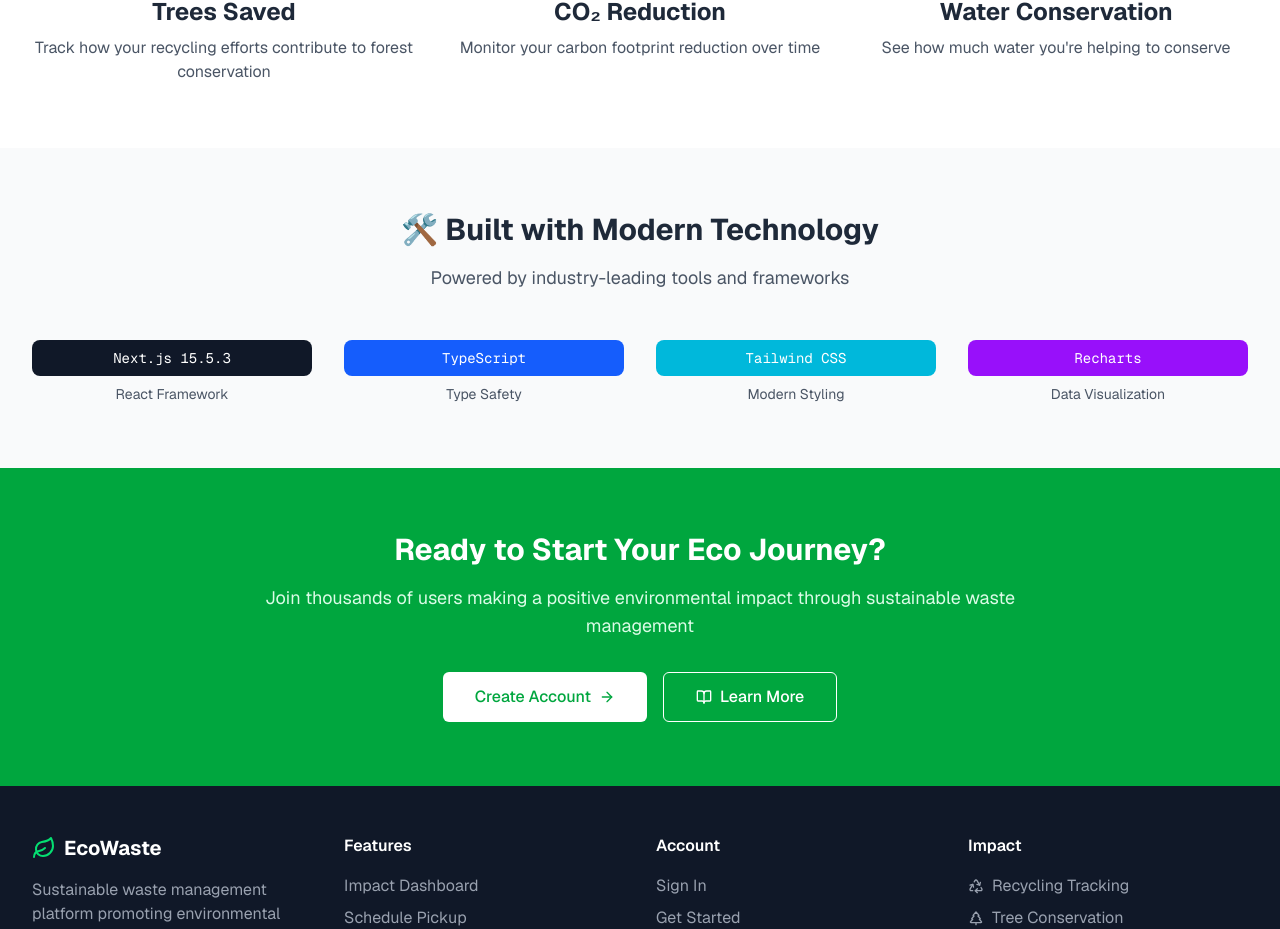
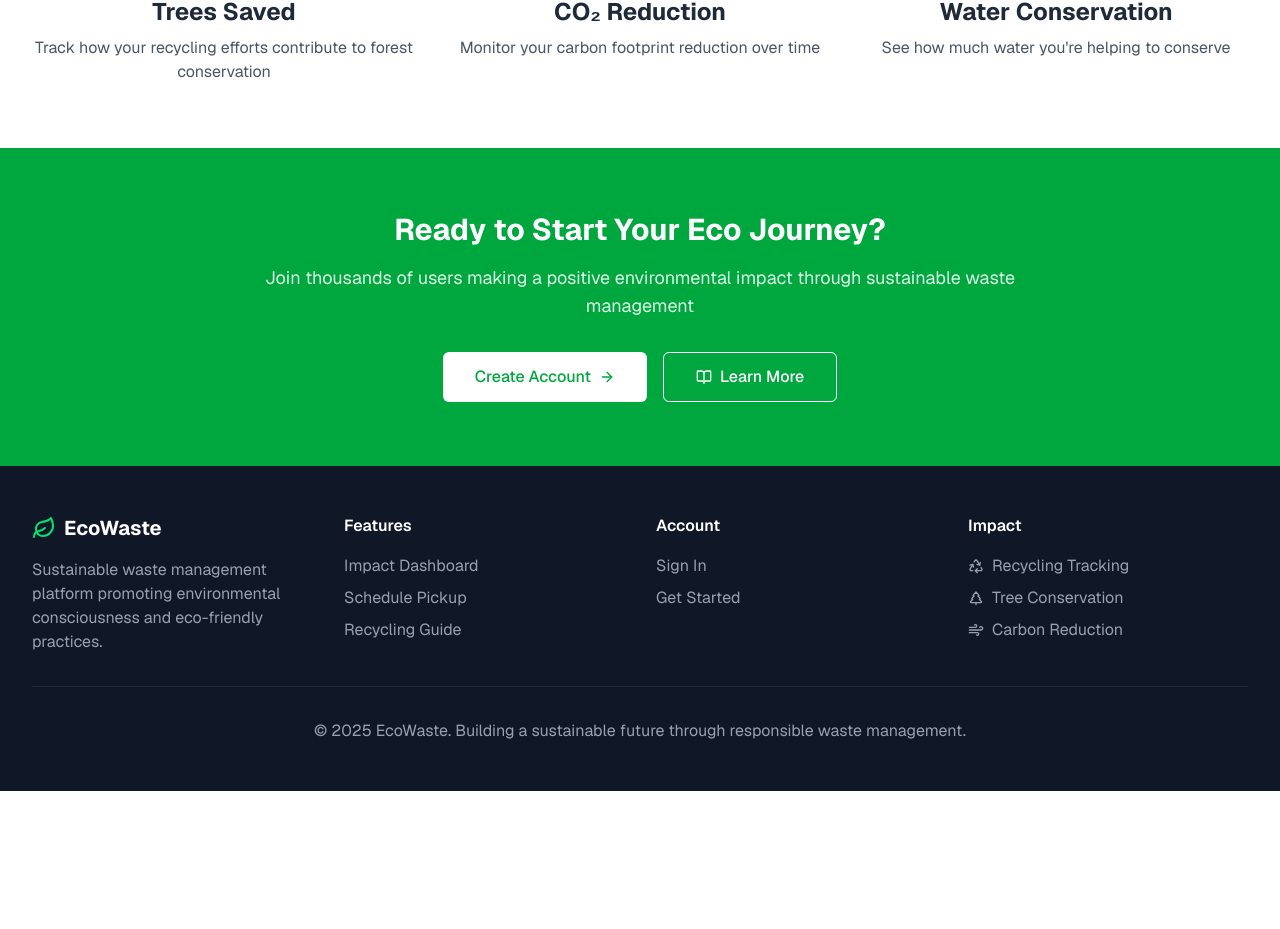
Before and after one commit to Euphemia1/ecowaste, a Next.js app: page / in a window 1280 px wide. Shown: the part 1369-2298 px from the top of the page. After the commit the page ends 2160 px from the top, so only its background shows below. Built offline with nearby package versions, Linux system fonts and the light colour scheme.

Commit message:
add chnages to remove the etch stack from th landing page

```diff
--- a/app/page.tsx
+++ b/app/page.tsx
@@ -190,33 +190,6 @@ export default function Home() {
         </div>
       </section>
 
-      {/* Technology Stack */}
-      <section className="max-w-7xl mx-auto px-4 sm:px-6 lg:px-8 py-16">
-        <div className="text-center mb-12">
-          <h2 className="text-3xl font-bold text-gray-800 mb-4">🛠️ Built with Modern Technology</h2>
-          <p className="text-gray-600 text-lg">Powered by industry-leading tools and frameworks</p>
-        </div>
-
-        <div className="grid grid-cols-2 md:grid-cols-4 gap-8">
-          <div className="text-center">
-            <div className="bg-gray-900 text-white px-4 py-2 rounded-lg font-mono text-sm mb-2">Next.js 15.5.3</div>
-            <p className="text-gray-600 text-sm">React Framework</p>
-          </div>
-          <div className="text-center">
-            <div className="bg-blue-600 text-white px-4 py-2 rounded-lg font-mono text-sm mb-2">TypeScript</div>
-            <p className="text-gray-600 text-sm">Type Safety</p>
-          </div>
-          <div className="text-center">
-            <div className="bg-cyan-500 text-white px-4 py-2 rounded-lg font-mono text-sm mb-2">Tailwind CSS</div>
-            <p className="text-gray-600 text-sm">Modern Styling</p>
-          </div>
-          <div className="text-center">
-            <div className="bg-purple-600 text-white px-4 py-2 rounded-lg font-mono text-sm mb-2">Recharts</div>
-            <p className="text-gray-600 text-sm">Data Visualization</p>
-          </div>
-        </div>
-      </section>
-
       {/* Call to Action */}
       <section className="bg-green-600 py-16">
         <div className="max-w-4xl mx-auto text-center px-4 sm:px-6 lg:px-8">
```
